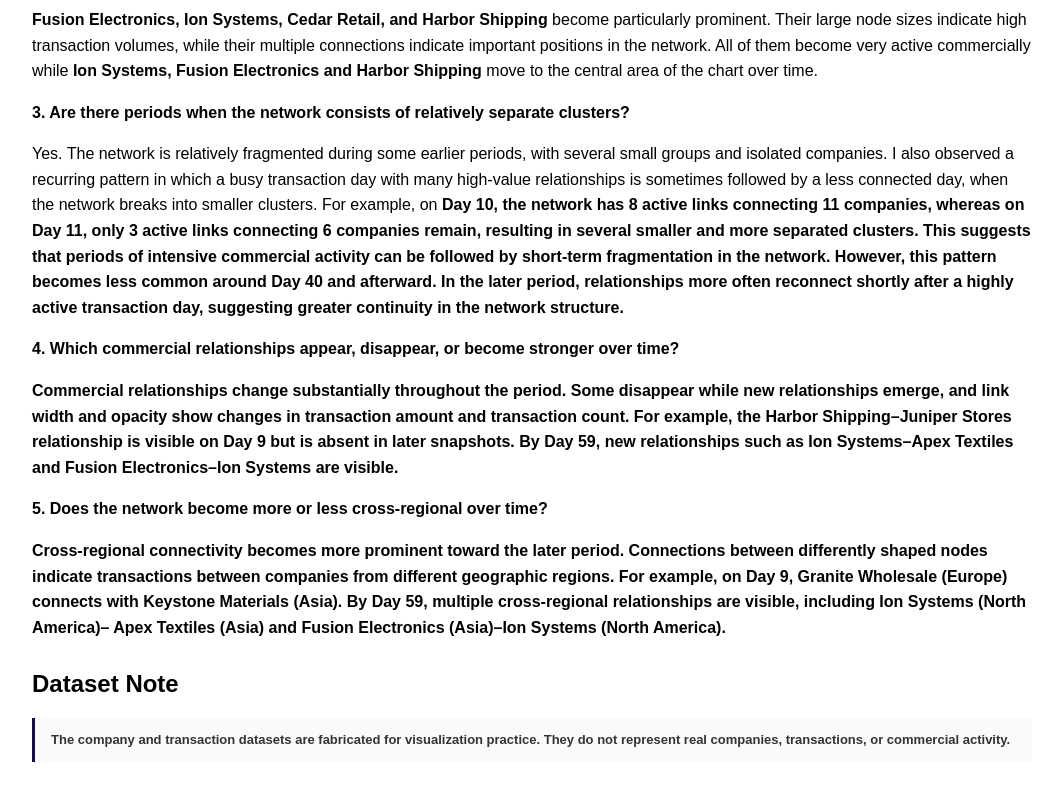
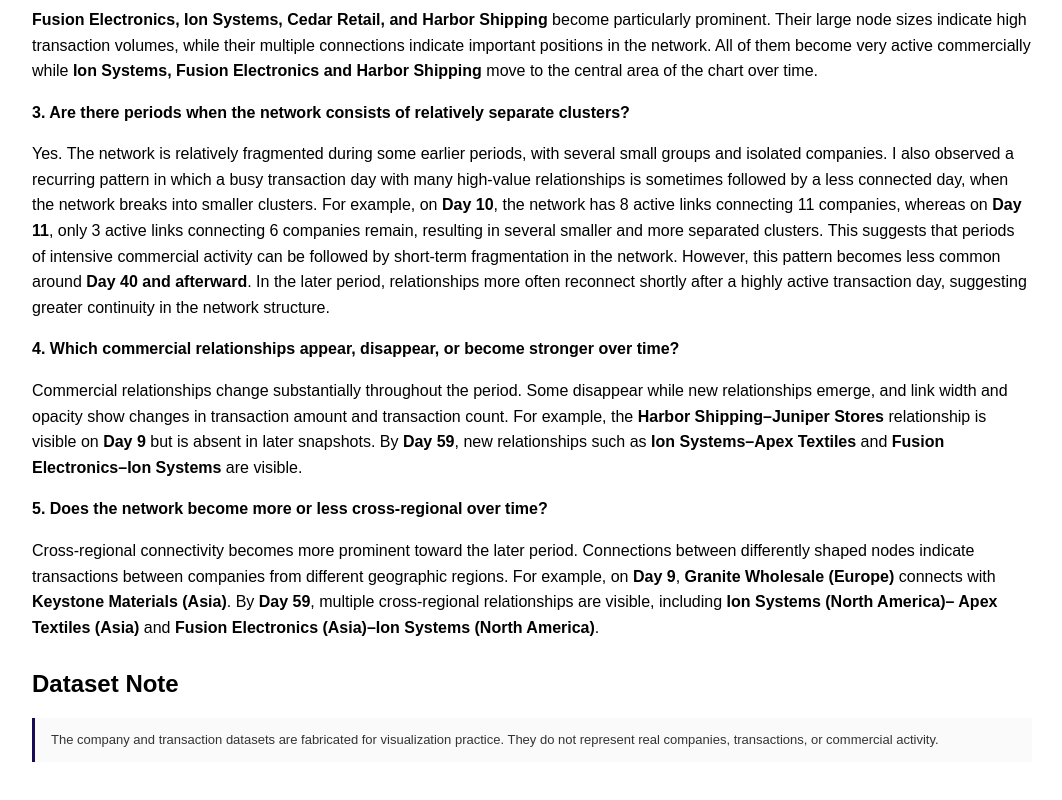
Before and after one commit to audreyngoc/stats401-labs, a plain HTML site: page lab7/index.html in a window 1280 px wide. Shown: the part 2012-2812 px from the top of the page, without its empty margins (108-1170 px from the left). Drawn offline with nearby package versions, Linux system fonts and the light colour scheme.

Commit message:
Update text style

```diff
--- a/lab7/index.html
+++ b/lab7/index.html
@@ -306,13 +306,13 @@
                 companies. I also observed a recurring pattern in which a busy
                 transaction day with many high-value relationships is sometimes
                 followed by a less connected day, when the network breaks into
-                smaller clusters. For example, on <strong>Day 10<strong/>, the network has 8
-                active links connecting 11 companies, whereas on <strong>Day 11<strong/>, only 3
+                smaller clusters. For example, on <strong>Day 10</strong>, the network has 8
+                active links connecting 11 companies, whereas on <strong>Day 11</strong>, only 3
                 active links connecting 6 companies remain, resulting in several
                 smaller and more separated clusters. This suggests that periods
                 of intensive commercial activity can be followed by short-term
                 fragmentation in the network. However, this pattern becomes less
-                common around <strong>Day 40 and afterward<strong/>. In the later period,
+                common around <strong>Day 40 and afterward</strong>. In the later period,
                 relationships more often reconnect shortly after a highly active
                 transaction day, suggesting greater continuity in the network
                 structure.
```
